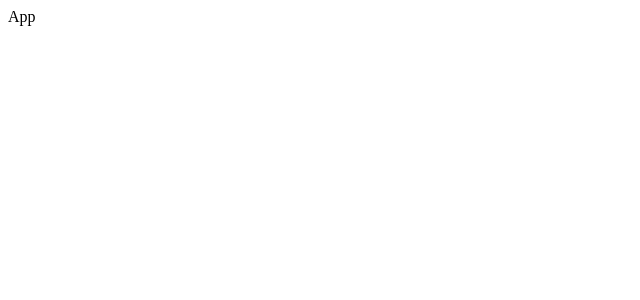
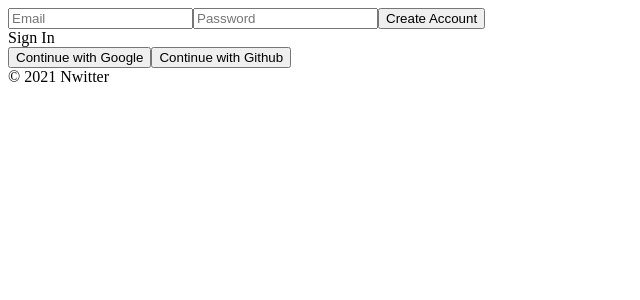
Before and after one commit to seo-Ireu/nwitter, a React (Create React App) app: page / in a window 1280 px wide. Shown: the top 300 px of the page, without its empty margins (0-640 px from the left). Built offline with nearby package versions, Linux system fonts and the light colour scheme; no server answers.

Commit message:
c4.LogIn/LogOut function add

```diff
--- /dev/null
+++ b/jsconfig.json
@@ -0,0 +1,6 @@
+{
+    "compilerOptions":{
+        "baseUrl" : "src"
+    },
+    "include":["src"]
+}
--- a/package.json
+++ b/package.json
@@ -6,9 +6,14 @@
     "@testing-library/jest-dom": "^5.14.1",
     "@testing-library/react": "^11.2.7",
     "@testing-library/user-event": "^12.8.3",
+    "babel-core": "^6.26.3",
+    "firebase": "^9.1.2",
     "react": "^17.0.2",
     "react-dom": "^17.0.2",
+    "react-router-dom": "^5.3.0",
     "react-scripts": "4.0.3",
+    "react-with-firebase-auth": "^1.3.11",
+    "typescript": "^4.4.3",
     "web-vitals": "^1.1.2"
   },
   "scripts": {
--- a/src/App.js
+++ /dev/null
@@ -1,9 +0,0 @@
-
-
-function App() {
-  return (
-    <div>App</div>
-  );
-}
-
-export default App;
--- /dev/null
+++ b/src/components/App.js
@@ -0,0 +1,27 @@
+import {useEffect, useState } from "react";
+import AppRouter from "components/Router";
+import {authService} from "fbase";
+
+function App() {
+    const [init,setInit] = useState(false);
+    const [isLoggedIn,setIsLoggedIn] = useState(authService.currentUser);
+
+    useEffect(()=>{
+        authService.onAuthStateChanged((user)=> {
+         if (user){
+             setIsLoggedIn(user);
+         }else{
+             setIsLoggedIn(false);
+         }
+         setInit(true);
+    });
+    },[]);
+    return(
+        <>
+        {init ? <AppRouter isLoggedIn={isLoggedIn}/> : "initializing..."}
+        <footer>&copy; {new Date().getFullYear()} Nwitter</footer>
+        </>
+    );
+}
+
+export default App;
--- /dev/null
+++ b/src/components/Navigation.js
@@ -0,0 +1,18 @@
+import {Link} from "react-router-dom";
+
+const Navigation = () =>{
+    return(
+        <nav>
+            <ul>
+                <li>
+                    <Link to="/">Home</Link>
+                </li>
+                <li>
+                    <Link to="/profile">My Profile</Link>
+                </li>
+            </ul>
+        </nav>
+    );
+};
+
+export default Navigation;
--- /dev/null
+++ b/src/components/Router.js
@@ -0,0 +1,30 @@
+import { HashRouter as Router, Route, Switch } from "react-router-dom";
+import Auth from "routes/Auth";
+import Home from "routes/Home";
+import Navigation from "./Navigation";
+import Profile from "routes/Profile";
+const AppRouter = ({isLoggedIn}) =>{
+    return(
+        <Router>
+            {isLoggedIn && <Navigation/>}
+            <Switch>
+                {isLoggedIn ?(
+                    <>
+                    <Route exact path="/">
+                        <Home />
+                    </Route>
+                    <Route exact path="/profile">
+                        <Profile/>
+                    </Route>
+                    </>
+                ):(
+                    <Route exact path="/">
+                        <Auth />
+                    </Route>
+                )}
+            </Switch>
+        </Router>
+    );
+};
+
+export default AppRouter;
--- /dev/null
+++ b/src/fbase.js
@@ -0,0 +1,23 @@
+// Import the functions you need from the SDKs you need
+import { initializeApp } from "firebase/app";
+import { getAuth } from 'firebase/auth';
+// TODO: Add SDKs for Firebase products that you want to use
+// https://firebase.google.com/docs/web/setup#available-libraries
+
+// Your web app's Firebase configuration
+const firebaseConfig = {
+  apiKey: process.env.REACT_APP_API_KEY,
+  authDomain: process.env.REACT_APP_AUTH_DOMAIN,
+  projectId: process.env.REACT_APP_PROJECT_ID,
+  storageBucket: process.env.REACT_APP_STORAGE_BUCKET,
+  messagingSenderId: process.env.REACT_APP_MESSAGING_SENDER_ID,
+  appId: process.env.REACT_APP_APP_ID,
+};
+
+// Initialize Firebase
+//export default initializeApp(firebaseConfig);
+
+
+const app = initializeApp(firebaseConfig);
+
+export const authService = getAuth();
--- a/src/index.js
+++ b/src/index.js
@@ -1,6 +1,8 @@
 import React from 'react';
 import ReactDOM from 'react-dom';
-import App from './App';
+import App from "components/App";
+
+
 ReactDOM.render(
   <React.StrictMode>
     <App />
--- /dev/null
+++ b/src/routes/Auth.js
@@ -0,0 +1,78 @@
+import {authService} from "fbase";
+import {useState} from "react";
+import {
+    createUserWithEmailAndPassword,
+    signInWithEmailAndPassword,
+    GoogleAuthProvider,
+    GithubAuthProvider,
+    signInWithPopup,
+    } from '@firebase/auth'
+
+const Auth = () => {
+    const [email,setEmail] = useState("");
+    const [password,setPassword] = useState("");
+    const [newAccount,setNewAccount] = useState(true);
+    const [error,setError] = useState("");
+    const onChange = (event) =>{
+        const{
+            target: {name,value},
+        } = event;
+        if(name==="email"){
+            setEmail(value);
+        }else if (name ==="password"){
+            setPassword(value);
+        }
+    };
+
+    const onSubmit = async (event) =>{
+        event.preventDefault();
+        try{
+            let data;
+            if(newAccount){
+                data = await createUserWithEmailAndPassword(authService, email, password)
+            } else {
+                data = await signInWithEmailAndPassword(authService, email, password)
+            }
+
+            console.log(data);
+        }catch(error){
+            setError(error.message);
+        }
+    };
+    const onSocialClick =async (event) =>{
+        const{
+            target: {name},
+
+        } =event;
+        let provider;
+        if(name==="google"){
+            provider = new GoogleAuthProvider();
+        }else if(name==="github"){
+            provider = new GithubAuthProvider();
+        }
+
+        const data = await signInWithPopup(authService,provider);
+        console.log(data);
+    };
+    const toggleAccount = () =>setNewAccount((prev)=>!prev);
+return (
+    <div>
+        <form onSubmit={onSubmit}>
+            <input name ="email" type="email" placeholder="Email" required value={email} onChange={onChange}/>
+            <input name="password" type="password" placeholder="Password" required value={password} onChange={onChange}/>
+            <input type="submit" value={newAccount ? "Create Account":"Log In"}/>
+            {error}
+        </form>
+        <span onClick={toggleAccount}>
+            {newAccount? "Sign In": "Create Account"}
+        </span>
+        <div>
+            <button onClick={onSocialClick} name="google">Continue with Google</button>
+            <button onClick={onSocialClick} name="github">Continue with Github</button>
+        </div>
+
+    </div>
+);
+};
+
+export default Auth;
--- /dev/null
+++ b/src/routes/EditProfile.js
@@ -0,0 +1,3 @@
+const EditProfile = () => <span>EditProfile</span>;
+
+export default EditProfile;
--- /dev/null
+++ b/src/routes/Home.js
@@ -0,0 +1,3 @@
+const Home = () => <span>Home</span>;
+
+export default Home;
--- /dev/null
+++ b/src/routes/Profile.js
@@ -0,0 +1,18 @@
+import {authService} from "fbase";
+import { useHistory } from "react-router";
+const Profile = () => {
+    const history = useHistory();
+
+    const onLogOutClick = () => {
+        authService.signOut();
+        history.push("/");
+    };
+
+    return(
+        <>
+        <button onClick={onLogOutClick}>Log Out</button>
+        </>
+    );
+}
+
+export default Profile;
```
Also changed, not shown: 2 other files (tests, documents, lock files or other folders).
